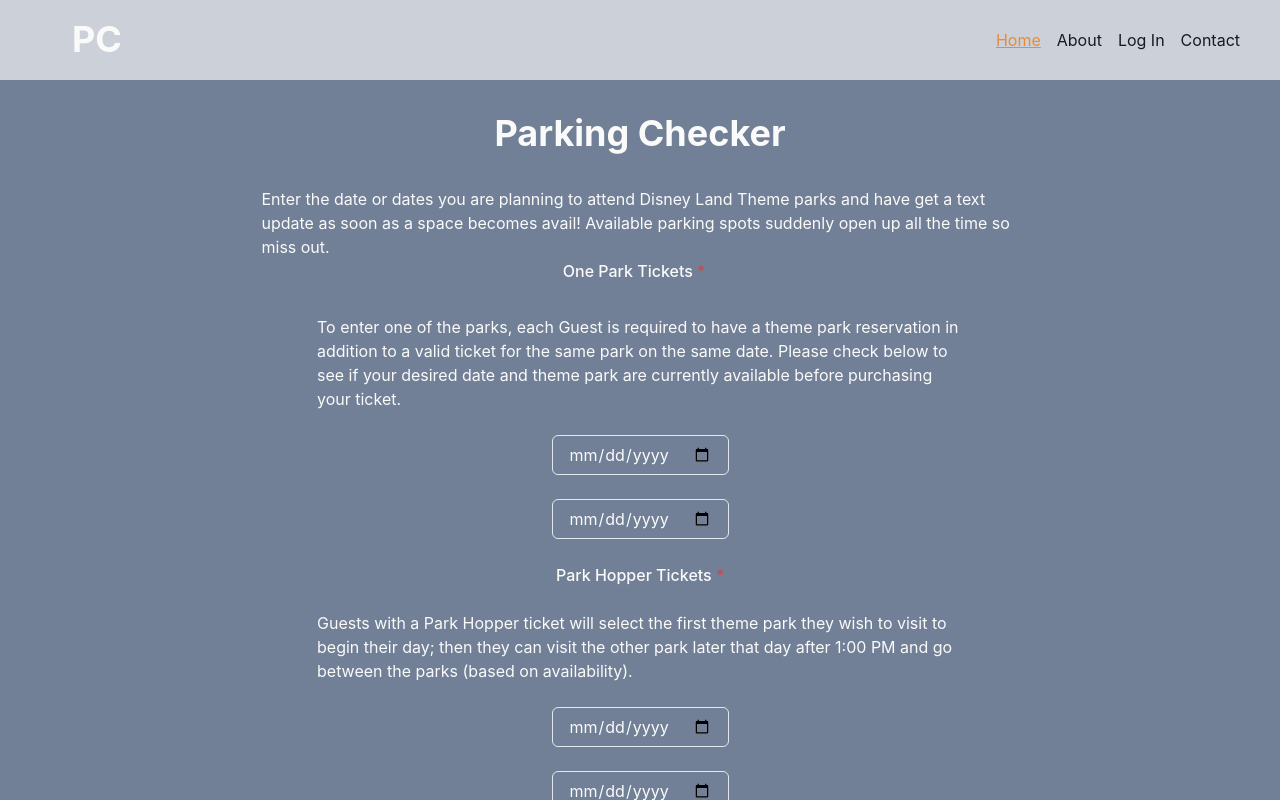
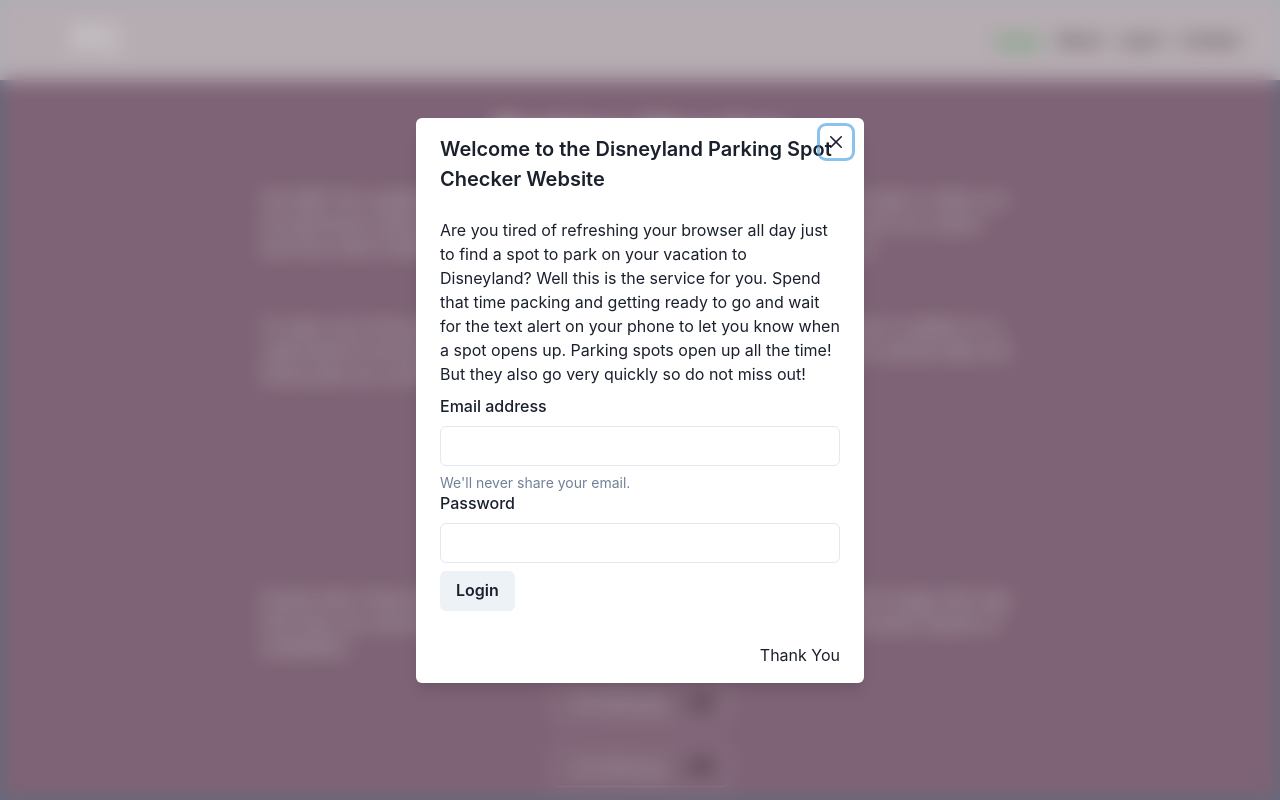
Before and after one commit to jumpybuns/park-checker, a Next.js app: page / in a window 1280 px wide. Shown: the top 800 px of the page. Built offline with nearby package versions, Linux system fonts and the light colour scheme.

Commit message:
adding message modal

```diff
--- /dev/null
+++ b/components/LoginModal.js
@@ -0,0 +1,79 @@
+import {
+  Modal,
+  ModalOverlay,
+  ModalContent,
+  ModalHeader,
+  ModalFooter,
+  ModalBody,
+  ModalCloseButton,
+  useDisclosure,
+  Button,
+  Text,
+  FormControl,
+  FormLabel,
+  FormHelperText,
+  Input,
+  VStack,
+} from '@chakra-ui/react';
+import { useEffect } from 'react';
+
+const LoginModal = () => {
+  const { isOpen, onClose, onOpen } = useDisclosure();
+
+  useEffect(() => {
+    onOpen();
+  }, [onOpen]);
+
+  return (
+    <>
+      <Modal
+        isOpen={isOpen}
+        onClose={onClose}
+        isCentered
+        motionPreset='slideInBottom'
+      >
+        <ModalOverlay
+          bg='blackAlpha.300'
+          backdropFilter='blur(10px) hue-rotate(90deg)'
+        />
+        <ModalContent color='gray.800'>
+          <ModalHeader>
+            Welcome to the Disneyland Parking Spot Checker Website
+          </ModalHeader>
+          <ModalCloseButton />
+          <ModalBody>
+            <VStack align='flex-start'>
+              <Text>
+                Are you tired of refreshing your browser all day just to find a
+                spot to park on your vacation to Disneyland? Well this is the
+                service for you. Spend that time packing and getting ready to go
+                and wait for the text alert on your phone to let you know when a
+                spot opens up. Parking spots open up all the time! But they also
+                go very quickly so do not miss out!
+              </Text>
+              <FormControl>
+                <FormLabel htmlFor='email'>Email address</FormLabel>
+                <Input id='email' type='email' />
+                <FormHelperText>
+                  We&apos;ll never share your email.
+                </FormHelperText>
+                <FormLabel
+                  htmlFor='password'
+                  display='flex'
+                  justifyContent='left'
+                >
+                  Password
+                </FormLabel>
+                <Input id='password' type='password' />
+                <Button my={2}>Login</Button>
+              </FormControl>
+            </VStack>
+          </ModalBody>
+          <ModalFooter>Thank You</ModalFooter>
+        </ModalContent>
+      </Modal>
+    </>
+  );
+};
+
+export default LoginModal;
--- a/pages/index.js
+++ b/pages/index.js
@@ -8,7 +8,8 @@
   Heading,
   VStack,
 } from '@chakra-ui/react';
-import React, { useState } from 'react';
+import LoginModal from '../components/LoginModal';
+import React, { useState, useEffect } from 'react';
 
 const Home = () => {
   const [recipient, setRecipient] = useState('');
@@ -65,18 +66,20 @@
       alignItems='center'
       my={8}
     >
+      <LoginModal />
       <Heading mb={8}>Parking Checker</Heading>
       <Text w='75ch'>
+        Get SMS Text updates whenever your chosen parking spot is available.
         Enter the date or dates you are planning to attend Disney Land Theme
         parks and have get a text update as soon as a space becomes avail!
         Available parking spots suddenly open up all the time so miss out.
       </Text>
 
       <form onSubmit={handleSubmit} name='form' variant='outline'>
-        <FormControl isRequired w='64ch'>
+        <FormControl isRequired w='75ch'>
           <VStack spacing={6}>
             <FormLabel htmlFor='date'>One Park Tickets</FormLabel>
-            <Text w='64ch'>
+            <Text>
               To enter one of the parks, each Guest is required to have a theme
               park reservation in addition to a valid ticket for the same park
               on the same date. Please check below to see if your desired date
```
